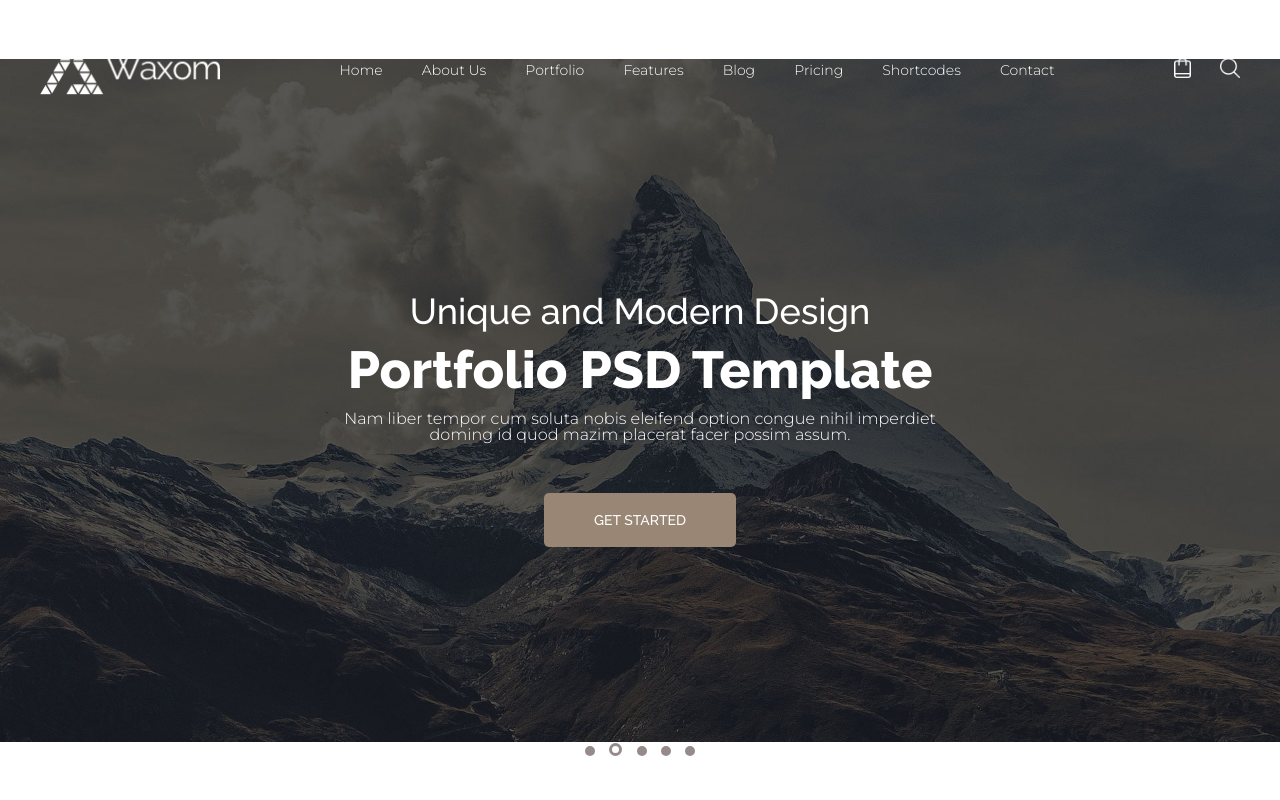
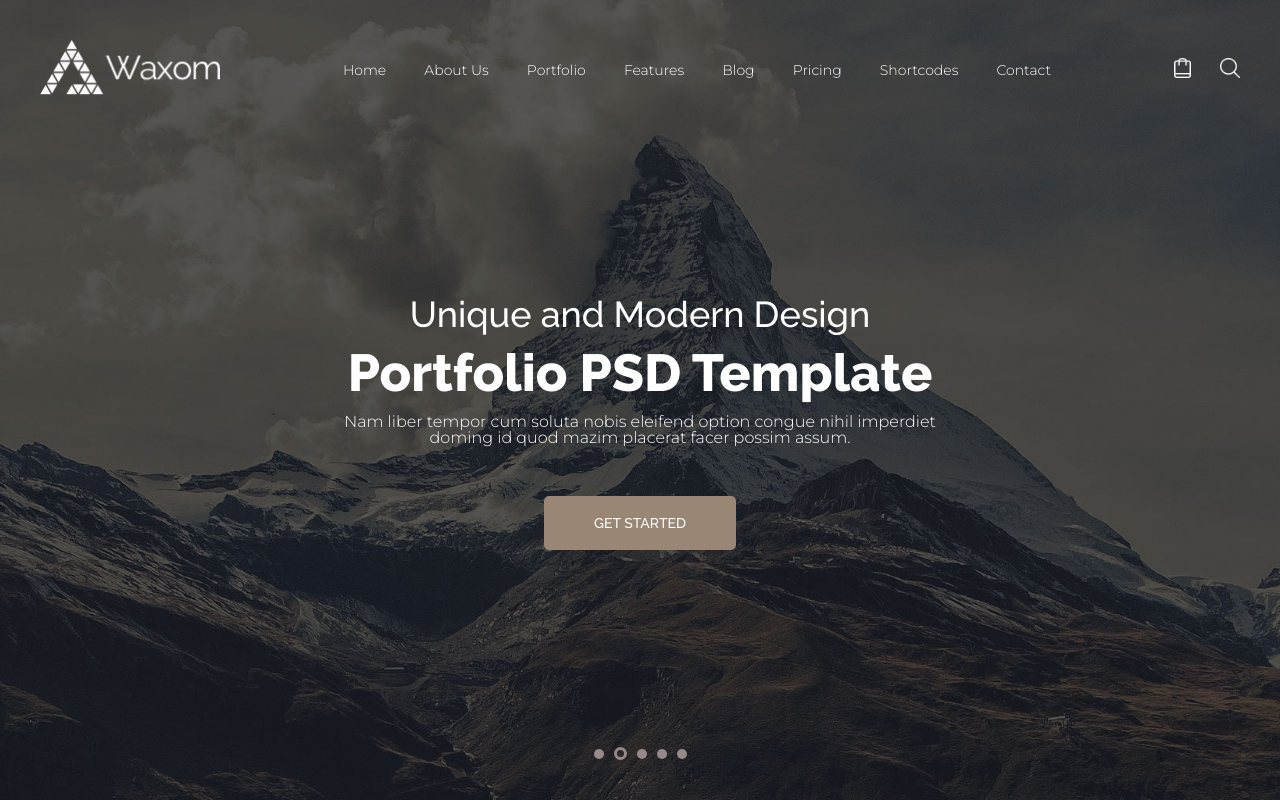
Before and after one commit to kuzkovandrey/project_1, a website: page app/index.html in a window 1280 px wide. Drawn offline with Linux system fonts and the light colour scheme.

Commit message:
Fixed bugs in the code, changed the markup according to the BEM methodology

```diff
--- a/app/index.html
+++ b/app/index.html
@@ -8,40 +8,42 @@
 	<title>Waxom</title>
 </head>
 <body>
-	<header class="header">
-		<div class="container wrapper">
-			<div class="header__inner"> <!-- Пересмотреть название класса для блока (не элемент) -->
-				<a href="#"><img src="images/logo.png" class="logo" alt="logo"></a>
-				<nav class="nav">
-					<a href="#" class="nav__link">Home</a>
-					<a href="#" class="nav__link nav__item_active">About Us</a>
-					<a href="#" class="nav__link">Portfolio</a>
-					<a href="#" class="nav__link">Features</a>
-					<a href="#" class="nav__link">Blog</a>
-					<a href="#" class="nav__link">Pricing</a>
-					<a href="#" class="nav__link">Shortcodes</a>
-					<a href="#" class="nav__link">Contact</a>
-				</nav>
-				<div class="icons">
-					<!-- Здесь тоже хрень с названиями классов, переделать!-->
-					<a href="#"><img class="header__cart" src="images/icon-cart.png" alt="icon-cart"></a>
-					<a href="#"><img class="header__search" src="images/icon-search.png" alt="icon-search"></a>
+	<header class="main-screen">
+		<div class="container">
+			<div class="header">
+
+				<div class="toolbar">
+					<a href="#"><img src="images/logo.png" class="logo" alt="logo"></a>
+					<nav class="toolbar__nav">
+						<a href="#" class="toolbar__link">Home</a>
+						<a href="#" class="toolbar__link nav__item_active">About Us</a>
+						<a href="#" class="toolbar__link">Portfolio</a>
+						<a href="#" class="toolbar__link">Features</a>
+						<a href="#" class="toolbar__link">Blog</a>
+						<a href="#" class="toolbar__link">Pricing</a>
+						<a href="#" class="toolbar__link">Shortcodes</a>
+						<a href="#" class="toolbar__link">Contact</a>
+					</nav>
+					<div class="toolbar__icons">
+						<a href="#"><img class="toolbar__cart" src="images/icon-cart.png" alt="icon-cart"></a>
+						<a href="#"><img class="toolbar__search" src="images/icon-search.png" alt="icon-search"></a>
+					</div>
 				</div>
-			</div>
 
-			<div class="intro">
-				<h2 class="intro__suptitle">Unique and Modern Design</h2>
-				<h1 class="intro__title">Portfolio PSD Template</h1>
-				<p class="intro__description">Nam liber tempor cum soluta nobis eleifend option congue nihil imperdiet doming id quod mazim placerat facer possim assum.</p>
-				<a class="intro__button intro__button_active" href="#">Get Started</a>
-			</div>
+				<div class="header__intro">
+					<h2 class="header__suptitle">Unique and Modern Design</h2>
+					<h1 class="header__title">Portfolio PSD Template</h1>
+					<p class="header__description">Nam liber tempor cum soluta nobis eleifend option congue nihil  imperdiet doming id quod mazim placerat facer possim assum.</p>
+					<a class="header__button button" href="#">Get Started</a>
+				</div>
 
-			<div class="circles">
-				<a class="circles__item" href="#"></a>
-				<a class="circles__item circles__item_active" href="#"></a>
-				<a class="circles__item" href="#"></a>
-				<a class="circles__item" href="#"></a>
-				<a class="circles__item" href="#"></a>
+				<div class="header__dots">
+					<a class="header__dot" href="#"></a>
+					<a class="header__dot header__dot_active" href="#"></a>
+					<a class="header__dot" href="#"></a>
+					<a class="header__dot" href="#"></a>
+					<a class="header__dot" href="#"></a>
+				</div>
 			</div>
 		</div>
 	</header>
--- a/app/scss/main.scss
+++ b/app/scss/main.scss
@@ -6,6 +6,14 @@ body {
 
 * {
 	box-sizing: border-box;
+}
+
+.main-screen {
+	position: relative;
+	width: 100%;
+	height: 100vh;
+	background: no-repeat center url("../images/bg-image.jpg");
+	background-size: cover;
 }
 
 .container {
@@ -19,30 +27,30 @@ body {
 	width: 180px;
 }
 
-.wrapper {
-	height: 100vh;
-	display: flex;
-	flex-direction: column;
-	justify-content: space-between;
-}
-
-.header {
-	position: relative;
-	width: 100%;
-	height: 100vh;
-	background: no-repeat center url("../images/bg-image.jpg");
-	background-size: 100%;
-	&__inner {
+.toolbar {
 	display: flex;
 	justify-content: space-between;
 	align-items: center;
 	padding-top: 40px;
+	&__link {
+		padding: 2px;
+		font-size: 14px;
+		font-weight: 300;
+		text-decoration: none;
+		color: #fff;
+		margin-right: 30px;
+		transition: color 0.2s;
+		&:hover {
+			color: #c7b299;
+		}
+		&:last-child {
+		margin-right: 0;
+		}
 	}
 	&__cart {
 		height: 20px;
 		width: 17px;
 		margin-right: 25px;
-
 	}
 	&__search {
 		height: 20px;
@@ -50,92 +58,58 @@ body {
 	}
 }
 
-.nav {
-	&__link {
-		font-size: 14px;
-		font-weight: 300;
-		text-decoration: none;
-		color: #fff;
-		margin-right: 35px;
-		transition: color 0.2s;
-		&:hover {
-			color: #c7b299;
-		}
-	}
-
-	&__link:last-child {
-		margin-right: 0;
-	}
-
-}
-
-.intro {
+.header {
+	height: 100vh;
+	display: flex;
+	flex-direction: column;
+	justify-content: space-between;
+	&__intro {
 		margin: 0 auto;
 		width: 100%;
 		max-width: 600px;
 		text-align: center;
 		line-height: 1;
 		color: #fff;
-
+	}
 	&__suptitle {
 		margin: 0 0 15px;
 		font-family: 'Raleway', sans-serif;
 		font-size: 36px;
 		font-weight: 400;
 	}
-
 	&__title {
 		margin: 0 0 15px;
 		font-family: 'Raleway', sans-serif;
 		font-size: 52px;
 		font-weight: 800;
 	}
-
 	&__description {
 		margin: 0;
 		font-family: 'Montserrat', sans-serif;
 		font-size: 16px;
 		font-weight: 300;
 	}
-
 	&__button {
 		display: inline-block;
 		margin-top: 50px;
-		text-decoration: none;
-		color: #fff;
-		text-transform: uppercase;
-		font-size: 14px;
-		font-family: 'Raleway', sans-serif;
-		font-weight: 500;
-		padding: 20px 50px;
-		background: #998675;
-		border-radius: 5px;
-		transition: background 0.2s;
-
-		&:hover {
-			background: #685a4d;
 	}
-	}
-}
-
-.circles {
-	display: block;
+	&__dots {
+	display: flex;
+	justify-content: center;
+	align-items: center;
 	text-align: center;
 	margin-bottom: 40px;
-
-	&__item {
+	}
+	&__dot {
 		display: inline-block;
 		height: 10px;
 		width: 10px;
-		//border: 2px solid #968a8a;
 		background: #968a8a;
 		border-radius: 10px;
 		margin-right: 10px;
-
 		&:last-child {
 			margin-right: 0px;
 		}
-
 		&_active {
 			background: none;
 			border: 3px solid #968a8a;
@@ -144,3 +118,19 @@ body {
 		}
 	}
 }
+
+.button {
+	color: #fff;
+	font-size: 14px;
+	font-family: 'Raleway', sans-serif;
+	font-weight: 500;
+	text-decoration: none;
+	text-transform: uppercase;
+	padding: 20px 50px;
+	background: #998675;
+	border-radius: 5px;
+	transition: background 0.2s;
+	&:hover {
+		background: #685a4d;
+	}
+}
```
Also changed, not shown: app/css/main.css. Lines whose indentation alone changed are shown as unchanged.
